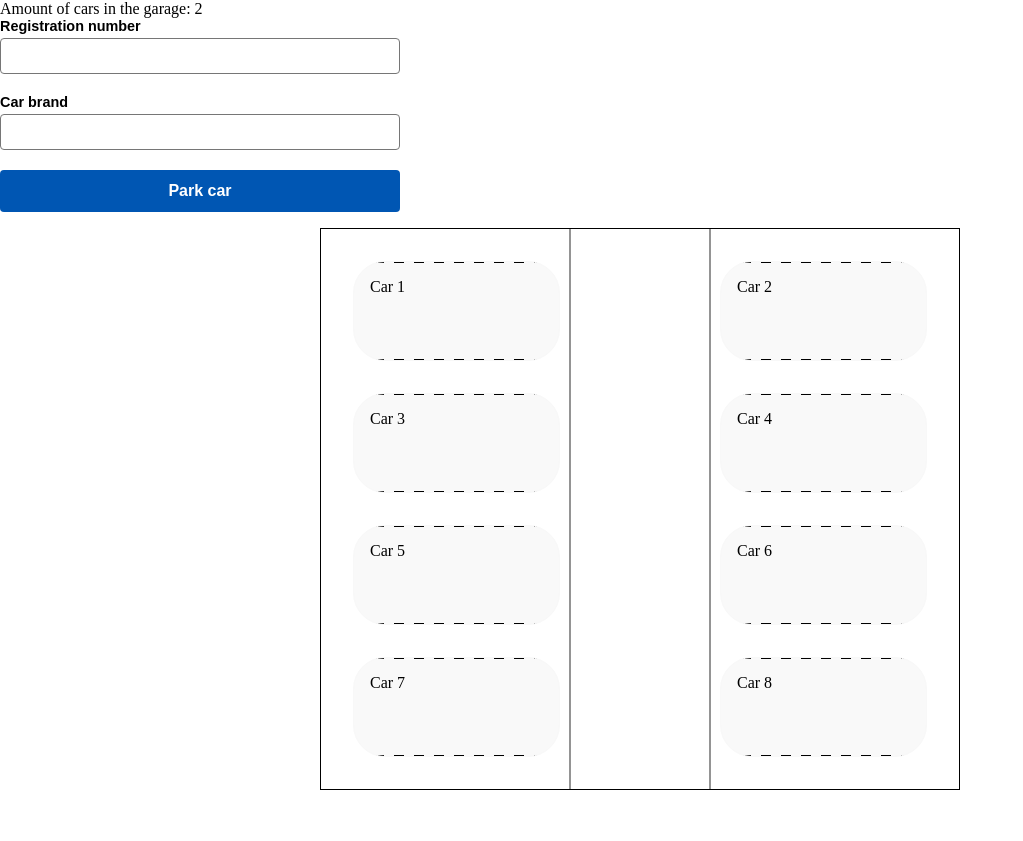
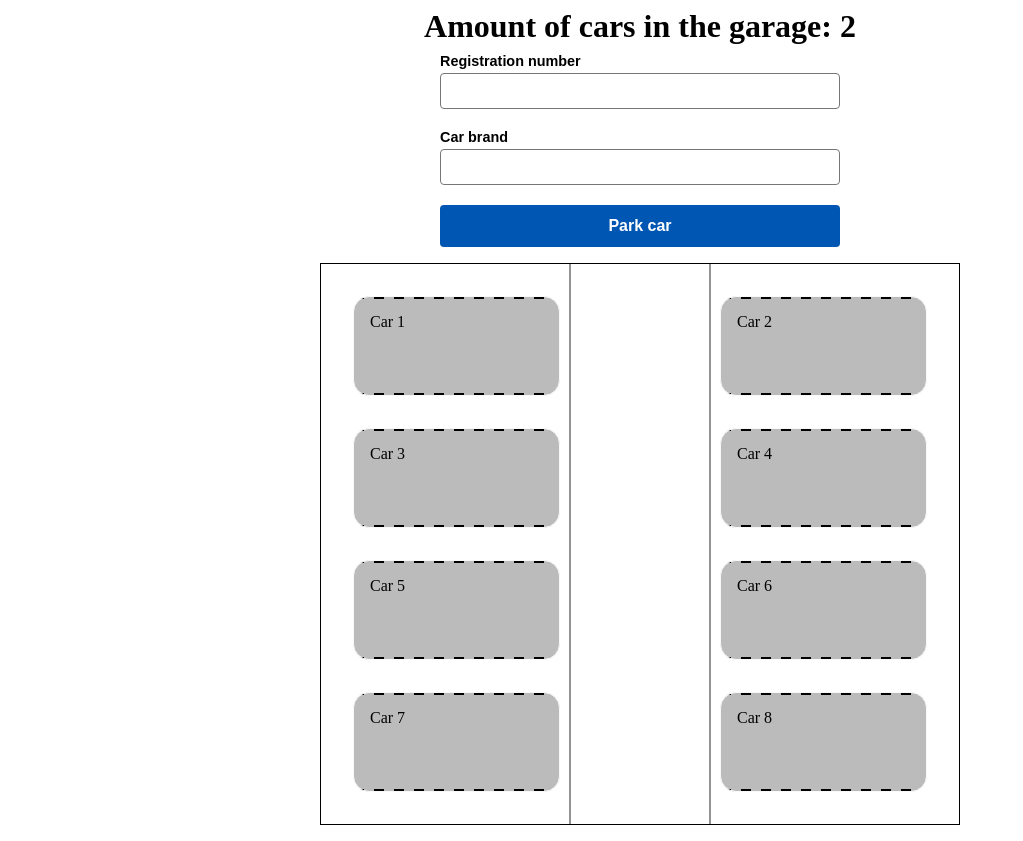
Before and after one commit to NiklasSod/garage-fe, a React (Vite) app: page / in a window 1280 px wide. Shown: the whole page, without its empty margins (0-1023 px from the left). Before the commit the page ends 806 px from the top, so only its background shows below. Built offline with nearby package versions, Linux system fonts and the light colour scheme.

Commit message:
module css and improve css

```diff
--- a/src/components/Forms/CarForm/CarForm.tsx
+++ b/src/components/Forms/CarForm/CarForm.tsx
@@ -1,6 +1,7 @@
 import { useState } from 'react';
 import Input from './Input'
 import type { Car } from '../../Garage'
+import styles from './carForm.module.css'
 
 export interface FormData {
   regNumber: string;
@@ -72,19 +73,12 @@ const ParkCarForm = ({handleAddCar}: ParkCarFormProps) => {
   };
 
   return (
-    <div>
+    <div className={styles.carFormContainer}>
       <form
         onSubmit={handleSubmit}
         noValidate
-        style={{
-          maxWidth: '400px',
-          display: 'flex',
-          flexDirection: 'column',
-          gap: '1.25rem',
-          fontFamily: 'sans-serif',
-        }}
+        className={styles.form}
       >
-        <div style={{ display: 'flex', flexDirection: 'column', gap: '0.25rem' }}>
         <Input
           formData={formData}
           handleChange={handleChange}
@@ -92,9 +86,7 @@ const ParkCarForm = ({handleAddCar}: ParkCarFormProps) => {
           name="regNumber"
           ariaLabel="Registration number"
         />
-        </div>
 
-        <div style={{ display: 'flex', flexDirection: 'column', gap: '0.25rem' }}>
         <Input
           formData={formData}
           handleChange={handleChange}
@@ -102,7 +94,6 @@ const ParkCarForm = ({handleAddCar}: ParkCarFormProps) => {
           name="brand"
           ariaLabel="Car brand"
         />
-        </div>
 
         <button
           type="submit"
--- a/src/components/Forms/CarForm/Input.tsx
+++ b/src/components/Forms/CarForm/Input.tsx
@@ -1,4 +1,5 @@
 import type { FormData, FormErrors } from "./CarForm"
+import styles from './input.module.css'
 
 interface InputProps {
   formData: FormData;
@@ -12,7 +13,7 @@ const Input = ({ formData, handleChange, errors, name, ariaLabel }: InputProps)
   const errorId = `${name}-error`;
 
   return (
-    <>
+    <div className={styles.inputWrapper}>
       <label
         htmlFor={name}
         style={{ fontWeight: 'bold', fontSize: '0.9rem' }}
@@ -52,7 +53,7 @@ const Input = ({ formData, handleChange, errors, name, ariaLabel }: InputProps)
           {errors[name]}
         </span>
       )}
-    </>
+    </div>
   )
 }
 
--- /dev/null
+++ b/src/components/Forms/CarForm/carForm.module.css
@@ -0,0 +1,14 @@
+.carFormContainer {
+  display: flex;
+  width: 100%;
+  justify-content: center;
+}
+
+.form {
+  display: flex;
+  flex-direction: column;
+  width: 100%;
+  max-width: 400px;
+  gap: 1.25rem;
+  font-family: sans-serif;
+}
--- /dev/null
+++ b/src/components/Forms/CarForm/input.module.css
@@ -0,0 +1,5 @@
+.inputWrapper {
+  display: flex;
+  flex-direction: column;
+  gap: 0.25rem;
+}
--- a/src/components/Garage.tsx
+++ b/src/components/Garage.tsx
@@ -28,7 +28,10 @@ const Garage = () => {
 
   return (
     <>
-      {cars.length > 0 ? <p>Amount of cars in the garage: {cars.length}</p> : <p>The garage is empty</p>}
+      {cars.length > 0
+        ? <h1 className={styles.heading}>Amount of cars in the garage: {cars.length}</h1>
+        : <h1 className={styles.heading}>The garage is empty</h1>
+      }
       <ParkCarForm handleAddCar={handleAddCar} />
       <div className={styles.cardGridContainer}>
         <div className={styles.cardGrid}>
--- a/src/components/garage.module.css
+++ b/src/components/garage.module.css
@@ -1,3 +1,9 @@
+.heading {
+  width: 100%;
+  text-align: center;
+  padding: 0.5rem 0;
+}
+
 .cardGridContainer {
   display: flex;
   width: 100%;
@@ -39,28 +45,11 @@
 }
 
 .card {
-  background: #f9f9f9;
+  background: #bbbbbb;
   padding: 1rem;
   min-height: 100px;
-  border-radius: 2rem;
+  border-radius: 1rem;
   border: 1px solid rgb(248, 248, 248)
-}
-
-@media (max-width: 600px) {
-  .cardGrid {
-    padding: 0.5rem;
-    margin: 0.5rem;
-    gap: 1rem 10rem;
-  }
-}
-
-@media (max-width: 500px) {
-  .cardGrid::before {
-    left: 34%;
-  }
-  .cardGrid::after {
-    left: 66%;
-  }
 }
 
 .dashedTopBottomBorder {
@@ -80,6 +69,23 @@
       transparent 20px
     );
   background-position: top, bottom;
-  background-size: 100% 1px;
+  background-size: 100% 2px;
   background-repeat: no-repeat;
 }
+
+@media (max-width: 600px) {
+  .cardGrid {
+    padding: 0.5rem;
+    margin: 0.5rem;
+    gap: 1rem 10rem;
+  }
+}
+
+@media (max-width: 500px) {
+  .cardGrid::before {
+    left: 34%;
+  }
+  .cardGrid::after {
+    left: 66%;
+  }
+}
```
Lines whose indentation alone changed are shown as unchanged.
